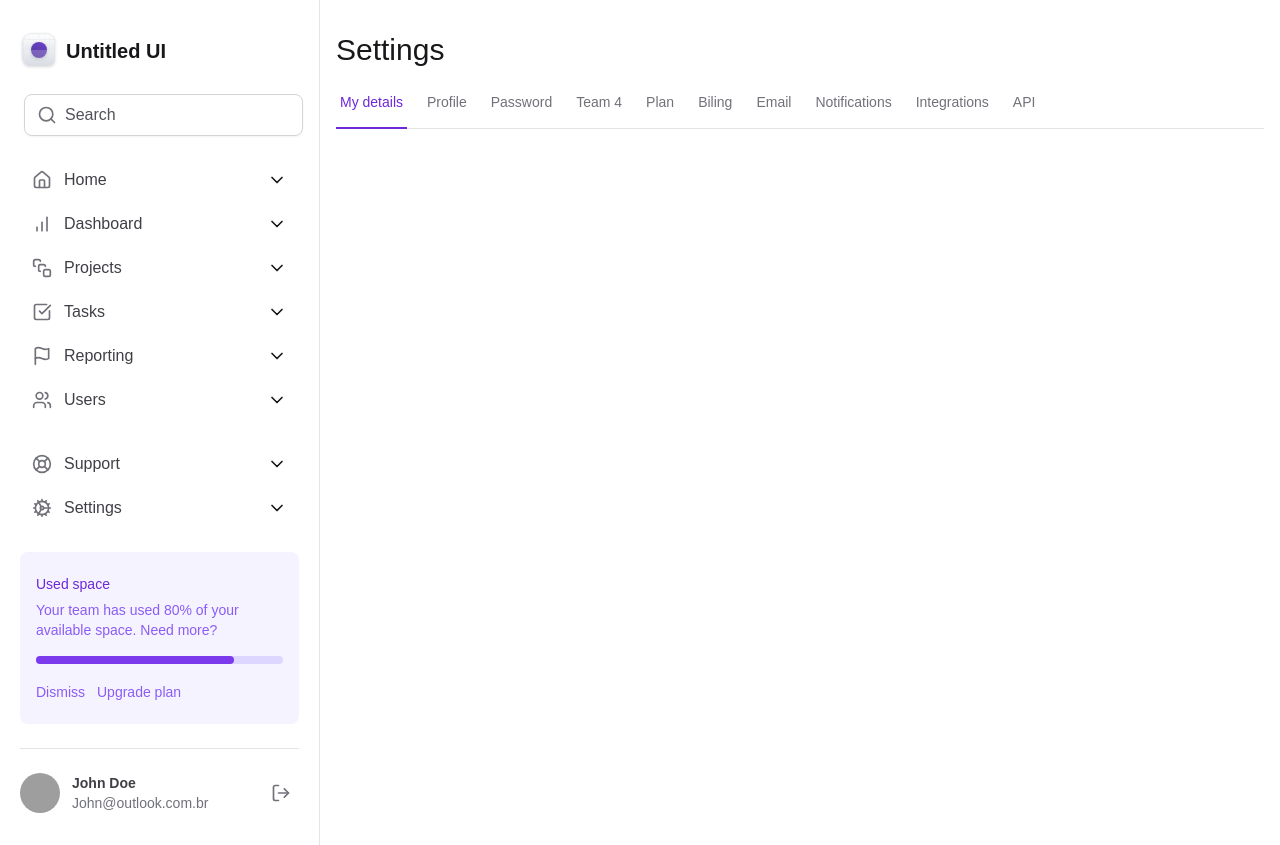
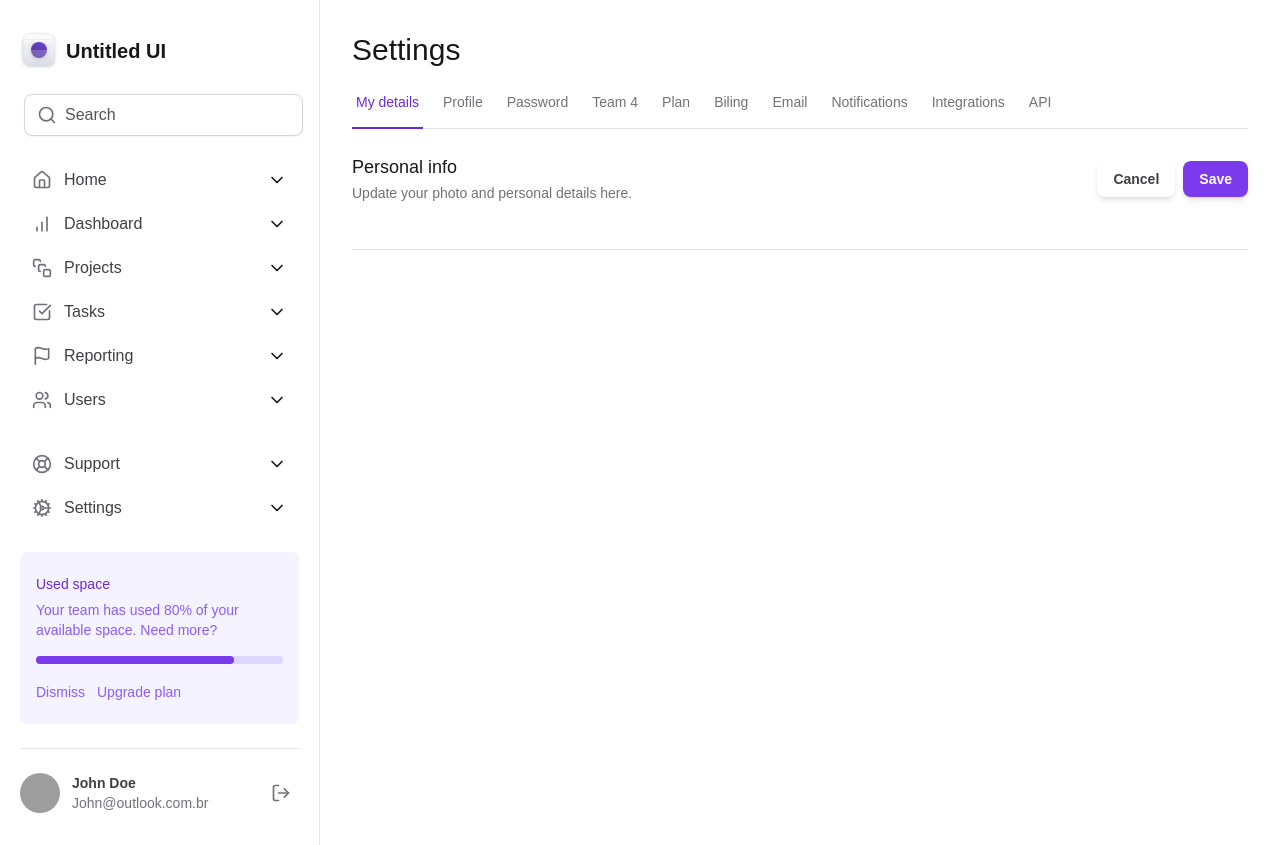
Before and after one commit to DaviSerra/Sidebar, a Next.js app: page / in a window 1280 px wide. Built offline with nearby package versions, Linux system fonts and the light colour scheme; grey boxes are pictures that could not be loaded.

Commit message:
feat: componentizando tabs e usando animção dinamica do framer motion

```diff
--- a/package.json
+++ b/package.json
@@ -10,6 +10,7 @@
   },
   "dependencies": {
     "@radix-ui/react-tabs": "^1.1.3",
+    "framer-motion": "^12.4.3",
     "lucide-react": "^0.474.0",
     "next": "15.1.6",
     "react": "^19.0.0",
--- a/src/app/layout.tsx
+++ b/src/app/layout.tsx
@@ -30,7 +30,7 @@
       >
         <div className="min-h-screen grid grid-cols-app">
           <Sidebar />
-          <main className="px-4 transform pb-12 pt-8">{children}</main>
+          <main className="px-8 transform pb-12 pt-8">{children}</main>
         </div>
       </body>
     </html>
--- a/src/app/page.tsx
+++ b/src/app/page.tsx
@@ -5,6 +5,33 @@
     <>
       <h1 className="text-3xl font-medium text-zinc-900">Settings</h1>
       <SettingsTabs />
+      <div className="mt-6 flex flex-col border-b border-zinc-200 pb-5">
+        <div className="flex flex-row justify-between items-center">
+          <div className="space-y-1">
+            <h2 className="text-lg font-medium text-zinc-900">Personal info</h2>
+            <span className="text-sm text-zinc-500">
+              Update your photo and personal details here.
+            </span>
+          </div>
+          <div className="flex items-center gap-2">
+            <button
+              className="rounded-lg px-4 py-2 text-sm font-semibold shadow-md border-zinc-300 text-zinc-700 hover:bg-zinc-50"
+              type="button"
+            >
+              Cancel
+            </button>
+            <button
+              className="rounded-lg px-4 py-2 text-sm font-semibold shadow-md bg-violet-600 text-white hover:bg-violet-700"
+              type="submit"
+              form="settings"
+            >
+              Save
+            </button>
+          </div>
+        </div>
+
+        <form className="mt-6 flex flex-col w-full" id="settings"></form>
+      </div>
     </>
   )
 }
--- a/src/components/SettingsTabs/TabItem.tsx
+++ b/src/components/SettingsTabs/TabItem.tsx
@@ -1,6 +1,7 @@
 'use-client'
 
 import * as Tabs from '@radix-ui/react-tabs'
+import { motion } from 'framer-motion'
 
 export interface TabItemProps {
   value: string
@@ -19,8 +20,12 @@
       className="relative px-1 pb-4 text-sm font-medium text-zinc-500 hover:text-violet-700 data-[state=active]:text-violet-700"
     >
       <span>{title}</span>
+
       {isSelected && (
-        <div className="absolute -bottom-px left-0 right-0 h-0.5 bg-violet-700" />
+        <motion.div
+          layoutId="activeTab"
+          className="absolute -bottom-px left-0 right-0 h-0.5 bg-violet-700"
+        />
       )}
     </Tabs.Trigger>
   )
--- a/src/components/SettingsTabs/index.tsx
+++ b/src/components/SettingsTabs/index.tsx
@@ -51,7 +51,11 @@
           title="Integrations"
           isSelected={currentTab === 'tab9'}
         />
-        <TabItem value="tab9" title="API" isSelected={currentTab === 'tab10'} />
+        <TabItem
+          value="tab10"
+          title="API"
+          isSelected={currentTab === 'tab10'}
+        />
       </Tabs.TabsList>
     </Tabs.Root>
   )
```
Also changed, not shown: src/components/Button.tsx (added), 1 other file (tests, documents, lock files or other folders).
